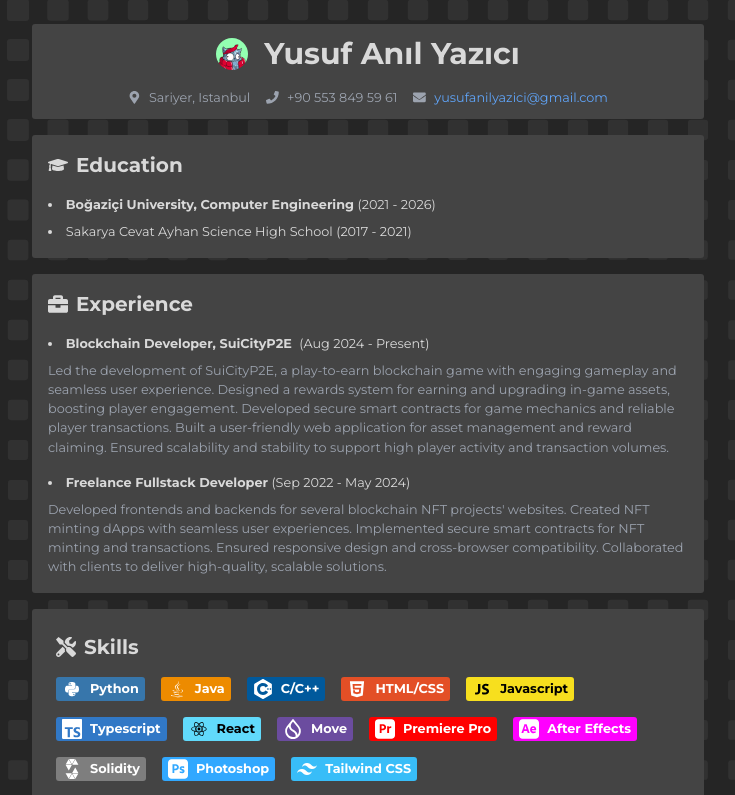
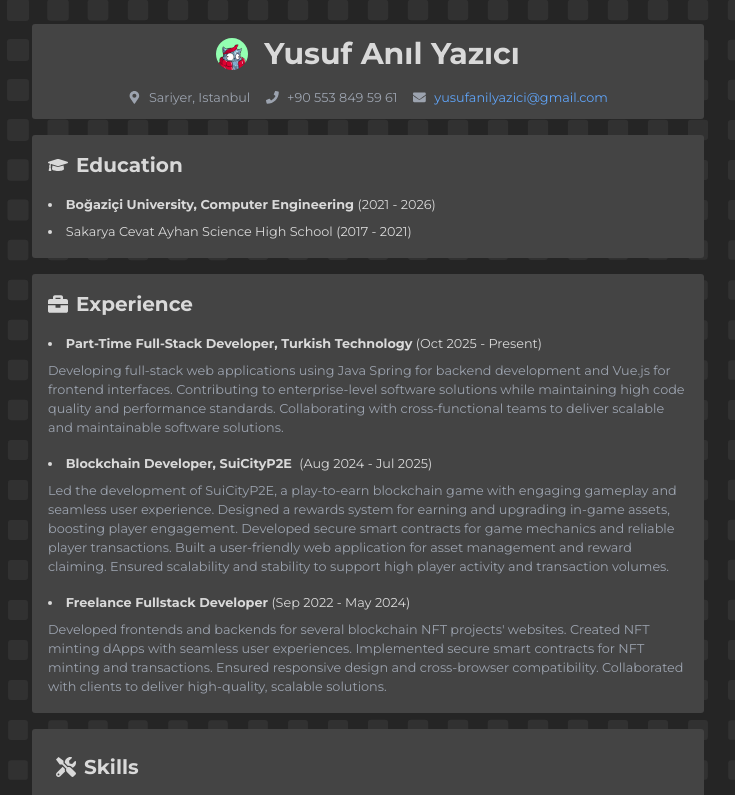
Before and after one commit to y4z1c1/y4z1c1.github.io, a React (Vite) app: page / in a window 1280 px wide. Shown: the top 795 px of the page, without its empty margins (272-1007 px from the left). Built offline with nearby package versions, Linux system fonts and the light colour scheme.

Commit message:
Add Turkish Technology position and update resume

```diff
--- a/src/App.tsx
+++ b/src/App.tsx
@@ -74,6 +74,12 @@
                 {t('experience')}
               </h2>
               <ul className="list-disc list-inside space-y-4">
+                <li>
+                  <strong>{t('turkishTechRole')}</strong>{t('turkishTechDate')}
+                  <p className="text-gray-400 mt-2">
+                    {t('turkishTechDescription')}
+                  </p>
+                </li>
                 <li>
                   <strong>
                     <a href="https://suicityp2e.com" target="_blank" rel="noopener noreferrer" className='mr-1'>
--- a/src/translations/index.ts
+++ b/src/translations/index.ts
@@ -6,8 +6,12 @@
     location: "Sariyer, Istanbul",
     currentEducation: "Boğaziçi University, Computer Engineering",
     previousEducation: "Sakarya Cevat Ayhan Science High School",
+    turkishTechRole: "Part-Time Full-Stack Developer, Turkish Technology",
+    turkishTechDate: " (Oct 2025 - Present)",
+    turkishTechDescription:
+      "Developing full-stack web applications using Java Spring for backend development and Vue.js for frontend interfaces. Contributing to enterprise-level software solutions while maintaining high code quality and performance standards. Collaborating with cross-functional teams to deliver scalable and maintainable software solutions.",
     suiCityRole: "Blockchain Developer, SuiCityP2E",
-    suiCityDate: " (Aug 2024 - Present)",
+    suiCityDate: " (Aug 2024 - Jul 2025)",
     suiCityDescription:
       "Led the development of SuiCityP2E, a play-to-earn blockchain game with engaging gameplay and seamless user experience. Designed a rewards system for earning and upgrading in-game assets, boosting player engagement. Developed secure smart contracts for game mechanics and reliable player transactions. Built a user-friendly web application for asset management and reward claiming. Ensured scalability and stability to support high player activity and transaction volumes.",
     freelanceRole: "Freelance Fullstack Developer",
@@ -22,8 +26,12 @@
     location: "Sarıyer, İstanbul",
     currentEducation: "Boğaziçi Üniversitesi, Bilgisayar Mühendisliği",
     previousEducation: "Sakarya Cevat Ayhan Fen Lisesi",
+    turkishTechRole: "Yarı Zamanlı Full-Stack Geliştirici, Turkish Technology",
+    turkishTechDate: " (Ekim 2025 - Günümüz)",
+    turkishTechDescription:
+      "Backend geliştirme için Java Spring ve frontend arayüzleri için Vue.js kullanarak full-stack web uygulamaları geliştiriyorum. Yüksek kod kalitesi ve performans standartlarını korurken kurumsal düzeyde yazılım çözümlerine katkıda bulunuyorum. Ölçeklenebilir ve sürdürülebilir yazılım çözümleri sunmak için çapraz fonksiyonel ekiplerle işbirliği yapıyorum.",
     suiCityRole: "Blockchain Geliştiricisi, SuiCityP2E",
-    suiCityDate: " (Ağustos 2024 - Günümüz)",
+    suiCityDate: " (Ağustos 2024 - Temmuz 2025)",
     suiCityDescription:
       "SuiCityP2E'nin, sürükleyici oyun deneyimi ve sorunsuz kullanıcı deneyimi sunan bir oyna-kazan blockchain oyununun geliştirilmesine liderlik ettim. Oyun içi varlıkların kazanılması ve yükseltilmesi için ödül sistemi tasarladım. Oyun mekanikleri ve güvenilir oyuncu işlemleri için güvenli akıllı sözleşmeler geliştirdim. Varlık yönetimi ve ödül talepleri için kullanıcı dostu bir web uygulaması oluşturdum. Yüksek oyuncu aktivitesini ve işlem hacimlerini desteklemek için ölçeklenebilirlik ve stabilite sağladım.",
     freelanceRole: "Serbest Fullstack Geliştirici",
```
Also changed, not shown: 1 other file (tests, documents, lock files or other folders).
